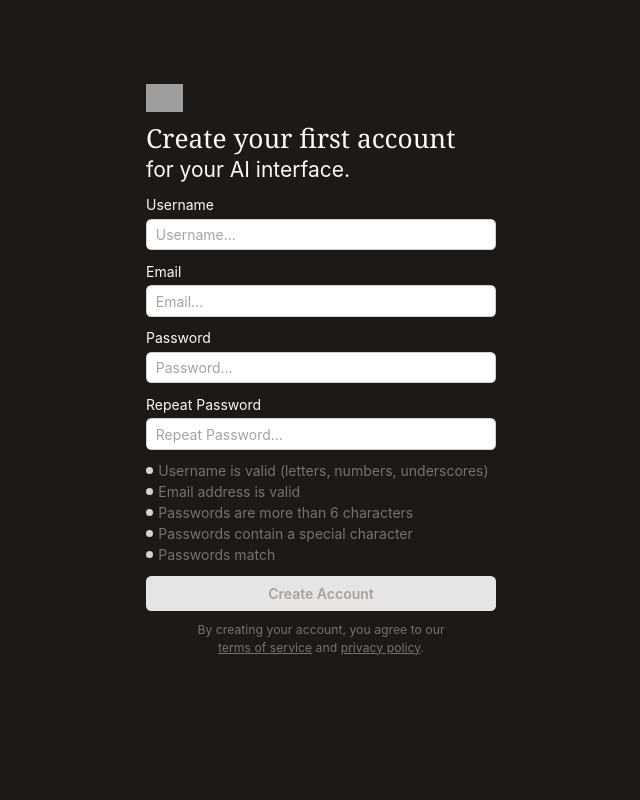
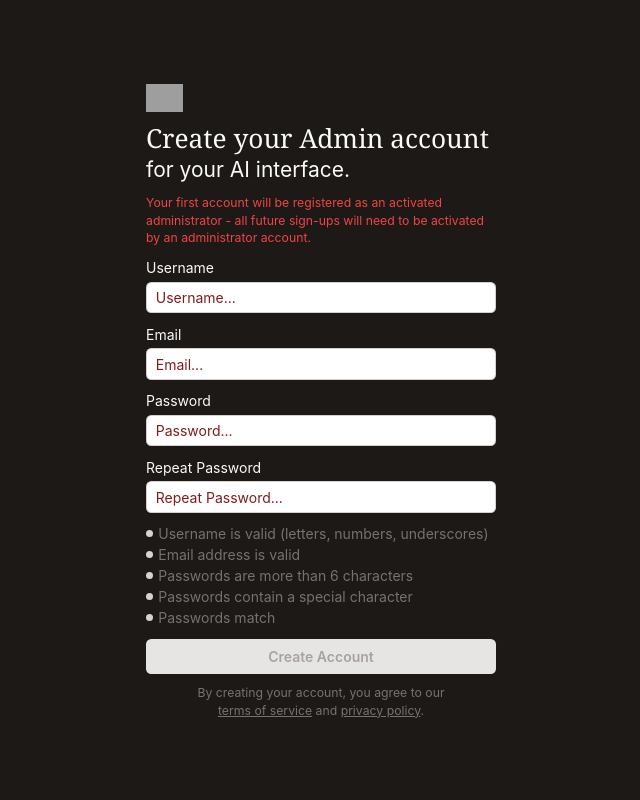
Before and after one commit to ydideh810/niddamlabs, a Django app: page /onboarding/ in a window 1280 px wide. Shown: the whole page, without its empty margins (319-959 px from the left). Run offline with Django 4.2, Linux system fonts and the light colour scheme; grey boxes are pictures that could not be loaded.

Commit message:
Update onboarding.html

```diff
--- a/user/templates/onboarding.html
+++ b/user/templates/onboarding.html
@@ -5,9 +5,9 @@
 <div x-data x-cloak class="flex items-center justify-center h-[100vh] w-full antialiased text-stone-50 bg-stone-900 overflow-y-auto">
   <div class="w-full max-w-md h-full pt-24 p-6">
     <img src="/static/tap.svg" class="mb-3 h-[2rem]" />
-    <h1 class="font-serif text-3xl mb-0.5">Create your first account</h1>
+    <h1 class="font-serif text-3xl mb-0.5">Create your Admin account</h1>
     <p class="mb-3 text-2xl text-stone-50">for your AI interface.</p>
-    <!-- <p class="mb-3 text-stone-500 text-sm">Your first account will be registered as an activated administrator - all future sign-ups will need to be activated by an administrator account.</p> -->
+    <p class="mb-3 text-red-500 text-sm">Your first account will be registered as an activated administrator - all future sign-ups will need to be activated by an administrator account.</p>
     <script>
       document.addEventListener("alpine:init", () => {
         Alpine.store("registerStore", {
@@ -94,21 +94,21 @@
       });
     </script>
     <form class="mb-3" @submit.prevent="$store.registerStore.registerUser()">
-      <div class="mb-3">
+       <div class="mb-3">
         <label for="username" class="block text-stone-50 mb-1">Username</label>
-        <input x-model="$store.registerStore.username" @input.debounce="$store.registerStore.checkUser()" type="username" required id="username" name="username" placeholder="Username..." class="cursor-text w-full h-9 px-2.5 rounded-md bg-white shadow-sm border border-stone-400/50 outline-none transition placeholder:text-stone-400 hover:border-stone-400/70 hover:shadow focus:bg-white focus:border-primary focus:ring-2 focus:ring-primary/10" />
+        <input x-model="$store.registerStore.username" @input.debounce="$store.registerStore.checkUser()" type="username" required id="username" name="username" placeholder="Username..." class="cursor-text w-full h-9 px-2.5 rounded-md bg-white shadow-sm border border-stone-400/50 outline-none transition placeholder:text-red-900 hover:border-stone-400/70 hover:shadow focus:bg-white focus:border-primary focus:ring-2 focus:ring-primary/10" />
       </div>
       <div class="mb-3">
         <label for="email" class="block text-stone-50 mb-1">Email</label>
-        <input x-model="$store.registerStore.email" @input.debounce="$store.registerStore.checkUser()" type="email" required id="email" name="email" placeholder="Email..." class="cursor-text w-full h-9 px-2.5 rounded-md bg-white shadow-sm border border-stone-400/50 outline-none transition placeholder:text-stone-400 hover:border-stone-400/70 hover:shadow focus:bg-white focus:border-primary focus:ring-2 focus:ring-primary/10" />
+        <input x-model="$store.registerStore.email" @input.debounce="$store.registerStore.checkUser()" type="email" required id="email" name="email" placeholder="Email..." class="cursor-text w-full h-9 px-2.5 rounded-md bg-white shadow-sm border border-stone-400/50 outline-none transition placeholder:text-red-900 hover:border-stone-400/70 hover:shadow focus:bg-white focus:border-primary focus:ring-2 focus:ring-primary/10" />
       </div>
       <div class="mb-3">
         <label for="password" class="block text-stone-50 mb-1">Password</label>
-        <input x-model="$store.registerStore.password" @input.debounce="$store.registerStore.checkUser()" type="password" required id="password" name="password" placeholder="Password..." class="cursor-text w-full h-9 px-2.5 rounded-md bg-white shadow-sm border border-stone-400/50 outline-none transition placeholder:text-stone-400 hover:border-stone-400/70 hover:shadow focus:bg-white focus:border-primary focus:ring-2 focus:ring-primary/10" />
+        <input x-model="$store.registerStore.password" @input.debounce="$store.registerStore.checkUser()" type="password" required id="password" name="password" placeholder="Password..." class="cursor-text w-full h-9 px-2.5 rounded-md bg-white shadow-sm border border-stone-400/50 outline-none transition placeholder:text-red-900 hover:border-stone-400/70 hover:shadow focus:bg-white focus:border-primary focus:ring-2 focus:ring-primary/10" />
       </div>
       <div class="mb-3">
         <label for="passwordRepeat" class="block text-stone-50 mb-1">Repeat Password</label>
-        <input x-model="$store.registerStore.passwordRepeat" @input.debounce="$store.registerStore.checkUser()" type="password" required id="passwordRepeat" name="passwordRepeat" placeholder="Repeat Password..." class="cursor-text w-full h-9 px-2.5 rounded-md bg-white shadow-sm border border-stone-400/50 outline-none transition placeholder:text-stone-400 hover:border-stone-400/70 hover:shadow focus:bg-white focus:border-primary focus:ring-2 focus:ring-primary/10" />
+        <input x-model="$store.registerStore.passwordRepeat" @input.debounce="$store.registerStore.checkUser()" type="password" required id="passwordRepeat" name="passwordRepeat" placeholder="Repeat Password..." class="cursor-text w-full h-9 px-2.5 rounded-md bg-white shadow-sm border border-stone-400/50 outline-none transition placeholder:text-red-900 hover:border-stone-400/70 hover:shadow focus:bg-white focus:border-primary focus:ring-2 focus:ring-primary/10" />
       </div>
 
       <div class="mb-3">
```
